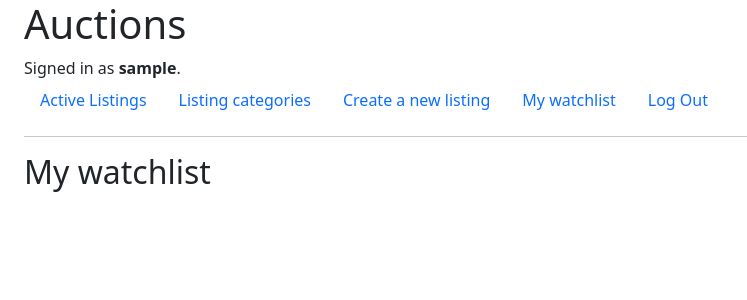
After one commit to minprog-platforms/project-commerce-django-lauraouthuis, a Django app: page /display_watchlist in a window 1280 px wide. The commit adds this page. Shown: the top 300 px of the page, without its empty margins (0-747 px from the left). Run offline with Django 3.2, Linux system fonts and the light colour scheme; the visitor is signed in with stand-in values (Sample User, id 1); data that the repository does not hold is empty; some libraries are stand-ins or nearby versions.

Commit message:
een hele hoop, oeps

```diff
--- a/auctions/admin.py
+++ b/auctions/admin.py
@@ -1,10 +1,10 @@
 from django.contrib import admin
 # Import the classes that you made in models.py
-from .models import User, Category, AuctionListings, Bids, Comments
+from .models import User, Category, AuctionListings, Bid, Comment
 
 # Register your models here.
 admin.site.register(User)
 admin.site.register(Category)
 admin.site.register(AuctionListings)
-admin.site.register(Bids)
-admin.site.register(Comments)
+admin.site.register(Bid)
+admin.site.register(Comment)
--- a/auctions/models.py
+++ b/auctions/models.py
@@ -28,37 +28,54 @@ class Category(models.Model):
         return self.category_type
 
 
+class Bid(models.Model):
+    bid = models.FloatField(default=0)
+    user = models.ForeignKey(
+        User, on_delete=models.CASCADE, blank=True, null=True,
+        related_name="user_bid")
+
+    # def __str__(self):
+    #     return self.bid
+
+
 class AuctionListings(models.Model):
-    """ Pass in everything a listing needs"""
+    """ Pass in everything a listing item needs"""
     title = models.CharField(max_length=64)
     description = models.CharField(max_length=250)
     image_url = models.CharField(max_length=1000)
-    price = models.FloatField(default=0.0)
-    active_item = models.BooleanField()
+    price = models.ForeignKey(
+        Bid, on_delete=models.CASCADE, blank=True, null=True,
+        related_name="user_bid")
+    active_item = models.BooleanField(default=True)
     category = models.ForeignKey(
         Category, on_delete=models.CASCADE, blank=True,
+        null=True, related_name="category")
+    owner = models.ForeignKey(
+        User, on_delete=models.CASCADE, blank=True,
         null=True, related_name="user")
-    owner = models.ForeignKey(User, on_delete=models.CASCADE)
-    # owner = models.ForeignKey(User, on_delete=models.CASCADE,
-    # blank=True, null=True, related_name="user")
+    watchlist = models.ManyToManyField(
+        User, blank=True, null=True, related_name="watchlist")
 
     def __str__(self):
-        """ This function makes sure that in the admin panel the
-        name of the category is displayed, rather than 'Category
-        object(1), etc."""
+        """ This function makes sure that the correct titles
+        are displayed."""
         return self.title
 
 
-class Bids(models.Model):
-    pass
+class Comment(models.Model):
+    writer = models.ForeignKey(
+        User, on_delete=models.CASCADE,
+        blank=True, null=True, related_name="comment_writer")
+    listing = models.ForeignKey(
+        AuctionListings, on_delete=models.CASCADE,
+        blank=True, null=True, related_name="listing_comment")
+    message = models.CharField(max_length=250)
 
-
-class Comments(models.Model):
-    pass
+    def __str__(self):
+        return f"{self.writer} comment on {self.listing}"
 
 
 """ Personal notes
-  ???? why use models.Model in the class parameters?
 
 blank=True -->  One can also add more built-in field validations
                 for applying or removing certain constraints on a particular
--- a/auctions/templates/auctions/layout.html
+++ b/auctions/templates/auctions/layout.html
@@ -11,6 +11,7 @@
 </head>
 
 <body>
+    <div class="container-fluid px-4 mx-auto">
         <h1>Auctions</h1>
         <div>
             {% if user.is_authenticated %}
@@ -20,15 +21,20 @@
             {% endif %}
         </div>
         <ul class="nav">
+            <!-- Links that are available to all website visitors -->
             <li class="nav-item">
                 <a class="nav-link" href="{% url 'index' %}">Active Listings</a>
             </li>
             <li class="nav-item">
-            <a class="nav-link" href="{% url 'categories' %}">Listing categories</a>
+                <a class="nav-link" href="{% url 'show_category' %}">Listing categories</a>
             </li>
+            <!-- Links that are available when the user is logged in -->
             {% if user.is_authenticated %}
             <li class="nav-item">
                 <a class="nav-link" href="{% url 'create_listing' %}">Create a new listing</a>
+            </li>
+            <li class="nav-item">
+                <a class="nav-link" href="{% url 'display_watchlist' %}">My watchlist</a>
             </li>
             <li class="nav-item">
                 <a class="nav-link" href="{% url 'logout' %}">Log Out</a>
@@ -43,8 +49,12 @@
             {% endif %}
         </ul>
         <hr>
+
+
         {% block body %}
         {% endblock %}
+    </div>
+
 </body>
 
 </html>
--- /dev/null
+++ b/auctions/templates/auctions/watchlist.html
@@ -0,0 +1,23 @@
+{% extends "auctions/layout.html" %}
+
+{% block body %}
+<h2>My watchlist</h2>
+
+<div class="row mx-5">
+    {% for listing in listings %}
+    <div class="card" style="width: 18rem;">
+
+        <img class="card-img-top" src="{{ listing.image_url }}" alt="Listing item">
+
+        <div class="card-body">
+            <h5 class="card-title"> {{ listing.title }} </h5>
+            <p class="card-text"> {{ listing.description }} </p>
+            <a href="{% url 'listing' id=listing.id %}" class="btn btn-primary">See item</a>
+        </div>
+
+    </div>
+
+    {% endfor %}
+
+</div>
+{% endblock %}
--- a/auctions/urls.py
+++ b/auctions/urls.py
@@ -8,5 +8,15 @@ urlpatterns = [
     path("logout", views.logout_view, name="logout"),
     path("register", views.register, name="register"),
     path("create_listing", views.create_listing, name="create_listing"),
-    path("categories", views.categories, name="categories"),
+    path("show_category", views.show_category, name="show_category"),
+    path("listing/<int:id>", views.listing, name="listing"),
+    path("remove_from_watchlist/<int:id>",
+         views.remove_from_watchlist, name="remove_from_watchlist"),
+    path("add_to_watchlist/<int:id>",
+         views.add_to_watchlist, name="add_to_watchlist"),
+    path("display_watchlist",
+         views.display_watchlist, name="display_watchlist"),
+    path("add_comment/<int:id>", views.add_comment, name="add_comment"),
+    path("add_bid/<int:id>", views.add_bid, name="add_bid"),
+    path("close_auction/<int:id>", views.close_auction, name="close_auction"),
 ]
--- a/auctions/views.py
+++ b/auctions/views.py
@@ -5,15 +5,23 @@ from django.http import HttpResponseRedirect
 from django.shortcuts import render
 from django.urls import reverse
 
-from .models import User, Category, AuctionListings
+from .models import User, Category, AuctionListings, Comment, Bid
 
 
 def index(request):
     # Check in models.py if an listing (in class AuctionListings is active)
     # proberen of iets als if active_listing == True ook kan
-    active_listing = AuctionListings.objects.filter(active_item=True)
+    if request.method == "POST":
+        categoryFromForm = request.POST['category']
+        category = Category.objects.get(category_type=categoryFromForm)
+        active_listing = AuctionListings.objects.filter(
+            active_item=True, category=category)
+    else:
+        active_listing = AuctionListings.objects.filter(active_item=True)
+    all_categories = Category.objects.all()
     return render(request, "auctions/index.html", {
-        "listings": active_listing
+        "listings": active_listing,
+        "categories": all_categories,
     })
 
 
@@ -78,7 +86,8 @@ def create_listing(request):
             "categories": all_categories
         })
     else:
-        user = request.user
+        # user_larry = current_user
+        user_larry = request.user
 
         # Get the needed data from the form from create_listing.html
         title = request.POST["title"]
@@ -89,20 +98,133 @@ def create_listing(request):
 
         category_info = Category.objects.get(category_type=category)
 
+        # Bidding item
+        bid = Bid(bid=float(price), user=user_larry)
+        bid.save()
+
         # Create a new lisiting object
         new_listing = AuctionListings(
             title=title,
             description=description,
             image_url=image_url,
-            price=float(price),
+            price=bid,
             category=category_info,
-            owner=user
+            owner=user_larry
         )
 
         new_listing.save()  # See source material
-        """ waarom reverse index?"""
         return HttpResponseRedirect(reverse(index))
 
 
-def categories(request):
-    return render(request, "auctions/categories.html")
+def show_category(request):
+    # Make sure that if a user selects a category, the user gets redirected
+    # to the page with items of just that category
+    if request.method == "POST":
+        categoryFromForm = request.POST['category']
+        category = Category.objects.get(category_type=categoryFromForm)
+        active_listings = AuctionListings.objects.filter(
+            active_item=True, category=category)
+        all_categories = Category.objects.all()
+        return render(request, "auctions/categories.html", {
+            "listings": active_listings,
+            "categories": all_categories
+        })
+
+
+def listing(request, id):
+    listing_info = AuctionListings.objects.get(pk=id)
+    listing_in_watchlist = request.user in listing_info.watchlist.all()
+    all_comments = Comment.objects.filter(listing=listing_info)
+    is_owner = request.user.username == listing_info.owner.username
+
+    return render(request, "auctions/listing.html", {
+        "listing": listing_info,
+        "listing_in_watchlist": listing_in_watchlist,
+        "all_comments": all_comments,
+        "is_owner": is_owner,
+    })
+
+
+def remove_from_watchlist(request, id):
+    listing_info = AuctionListings.objects.get(pk=id)
+    user_larry = request.user
+    listing_info.watchlist.remove(user_larry)
+    return HttpResponseRedirect(reverse("listing", args=(id, )))
+
+
+def add_to_watchlist(request, id):
+    listing_info = AuctionListings.objects.get(pk=id)
+    user_larry = request.user
+    listing_info.watchlist.add(user_larry)
+    return HttpResponseRedirect(reverse("listing", args=(id, )))
+
+
+def display_watchlist(request):
+    user_larry = request.user
+    listings = user_larry.watchlist.all()
+    return render(request, "auctions/watchlist.html", {
+        "listings": listings
+    })
+
+
+def add_comment(request, id):
+    user_larry = request.user
+    listing_info = AuctionListings.objects.get(pk=id)
+    message = request.POST["add_comment"]
+
+    new_comment = Comment(
+        writer=user_larry,
+        listing=listing_info,
+        message=message
+    )
+
+    new_comment.save()
+
+    return HttpResponseRedirect(reverse("listing", args=(id, )))
+
+
+def add_bid(request, id):
+    new_bid = float(request.POST['new_bid'])
+    listing_info = AuctionListings.objects.get(pk=id)
+    listing_in_watchlist = request.user in listing_info.watchlist.all()
+    all_comments = Comment.objects.filter(listing=listing_info)
+    is_owner = request.user.username == listing_info.owner.username
+    if new_bid > listing_info.price.bid:
+        update_bid = Bid(user=request.user, bid=new_bid)
+        update_bid.save()
+        listing_info.price = update_bid
+        listing_info.save()
+        return render(request, "auctions/listing.html", {
+            "listing": listing_info,
+            "message": "Bid is accepted",
+            "update": True,
+            "listing_in_watchlist": listing_in_watchlist,
+            "all_comments": all_comments,
+            "is_owner": is_owner,
+        })
+    else:
+        return render(request, "auctions/listing.html", {
+            "listing": listing_info,
+            "message": "Bid denied",
+            "update": False,
+            "listing_in_watchlist": listing_in_watchlist,
+            "all_comments": all_comments,
+            "is_owner": is_owner,
+        })
+
+
+def close_auction(request, id):
+    listing_info = AuctionListings.objects.get(pk=id)
+    listing_info.active_item = False
+    listing_info.save()
+    is_owner = request.user.username == listing_info.owner.username
+    all_comments = Comment.objects.filter(listing=listing_info)
+    listing_in_watchlist = request.user in listing_info.watchlist.all()
+    return render(request, "auctions/listing.html", {
+        "listing": listing_info,
+        "listing_in_watchlist": listing_in_watchlist,
+        "all_comments": all_comments,
+        "is_owner": is_owner,
+        "update": True,
+        "message": "Auction closed!"
+    })
```
Also changed, not shown: auctions/static/auctions/styles.css (deleted, +0 -13 lines), auctions/templates/auctions/categories.html (+4 -3 lines), auctions/templates/auctions/create_listing.html (+15 -6 lines), auctions/templates/auctions/index.html (+28 -10 lines), auctions/templates/auctions/listing.html (added, +106 -0 lines), auctions/migrations/0003_auctionlistings_watchlist.py (added), auctions/migrations/0004_delete_comments_alter_auctionlistings_active_item_and_more.py (added), auctions/migrations/0005_comment.py (added), auctions/migrations/0006_bid_delete_bids_alter_auctionlistings_price.py (added). Lines whose indentation alone changed are shown as unchanged.
